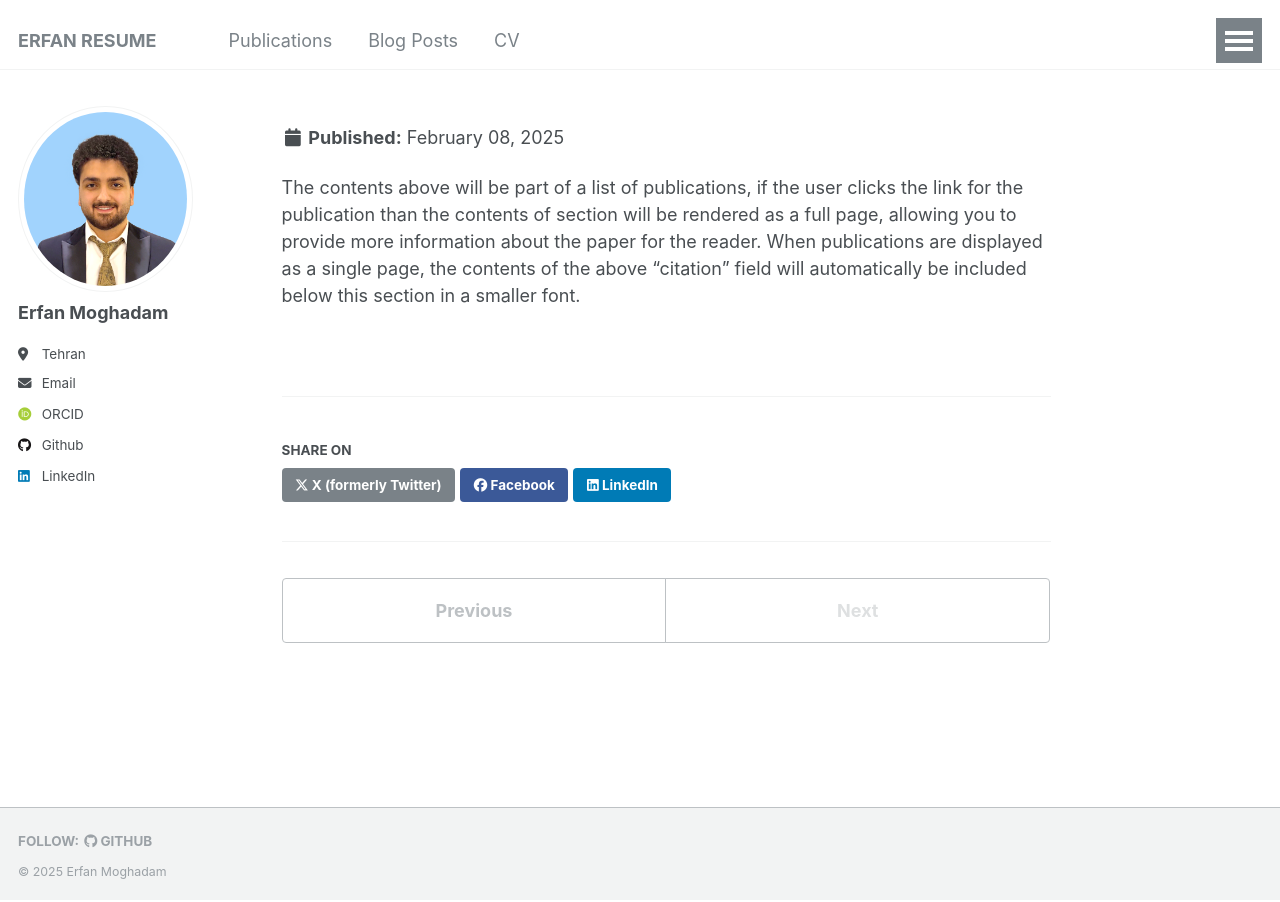
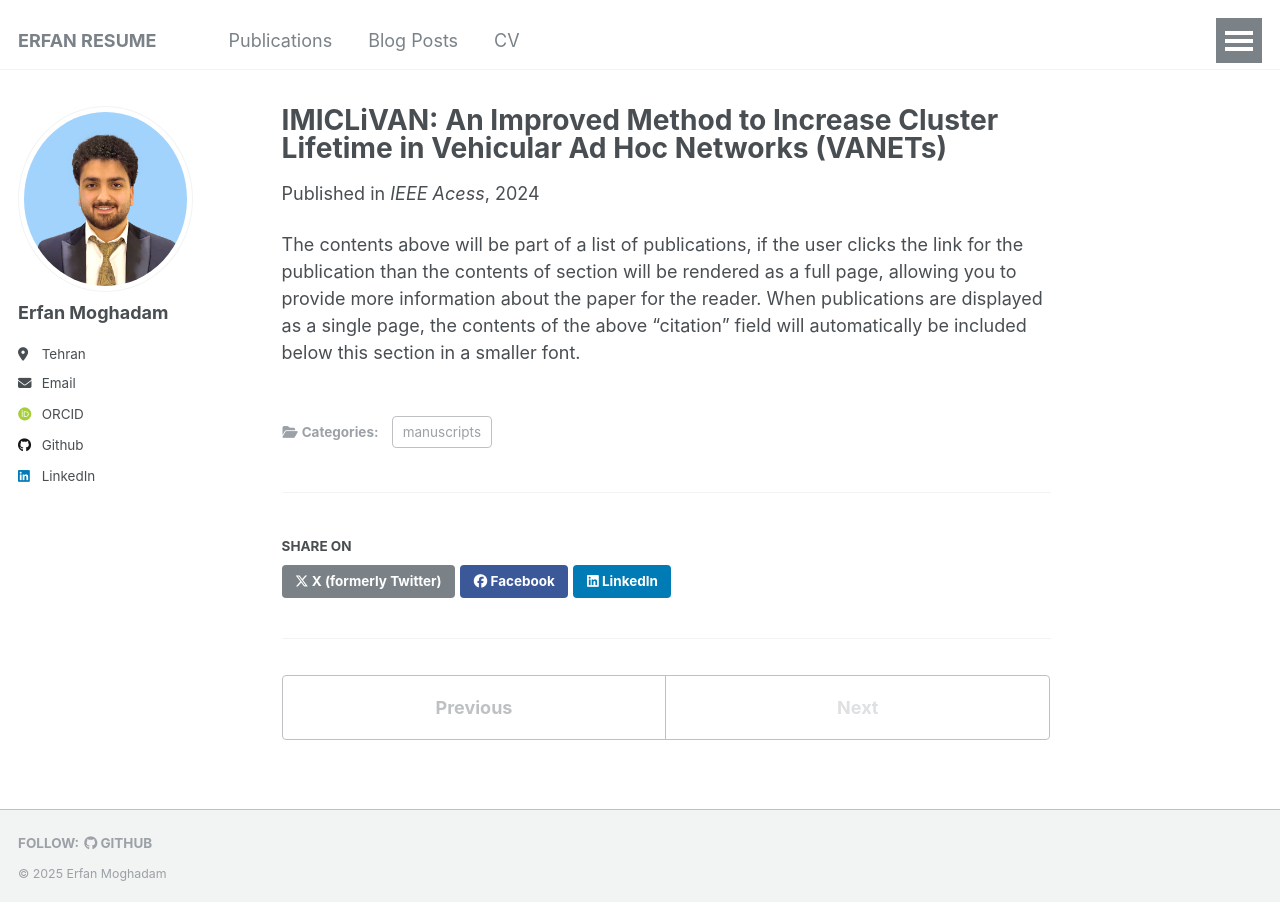
Before and after one commit to erfanresume/erfanresume.github.io, a Jekyll site: the page built from _publications/2024-02-17-paper-title-number-4.md, in a window 1280 px wide. Built offline with Jekyll 4.4.1, drawn with Linux system fonts in a browser that asks for light colours; some web fonts are replaced.

Commit message:
Update 2024-02-17-paper-title-number-4.md

```diff
--- a/_publications/2024-02-17-paper-title-number-4.md
+++ b/_publications/2024-02-17-paper-title-number-4.md
@@ -5,9 +5,9 @@
 permalink: /publication/2024-02-17-IMICLiVAN:-An-Improved-Method-to-Increase-Cluster-Lifetime-in-Vehicular-Ad-Hoc-Networks-(VANETs)
 excerpt: 'Under Review.'
 date: 2024-02-17
-venue: 'GitHub Journal of Bugs'
-paperurl: 'http://academicpages.github.io/files/paper3.pdf'
-<!--citation: 'Your Name, You. (2024). &quot;Paper Title Number 3.&quot; <i>GitHub Journal of Bugs</i>. 1(3).'-->
+venue: 'IEEE Acess'
+# paperurl: 'http://academicpages.github.io/files/paper3.pdf'
+# citation: 'Your Name, You. (2024). &quot;Paper Title Number 3.&quot; <i>GitHub Journal of Bugs</i>. 1(3).'
 ---
 
 The contents above will be part of a list of publications, if the user clicks the link for the publication than the contents of section will be rendered as a full page, allowing you to provide more information about the paper for the reader. When publications are displayed as a single page, the contents of the above "citation" field will automatically be included below this section in a smaller font.
```
